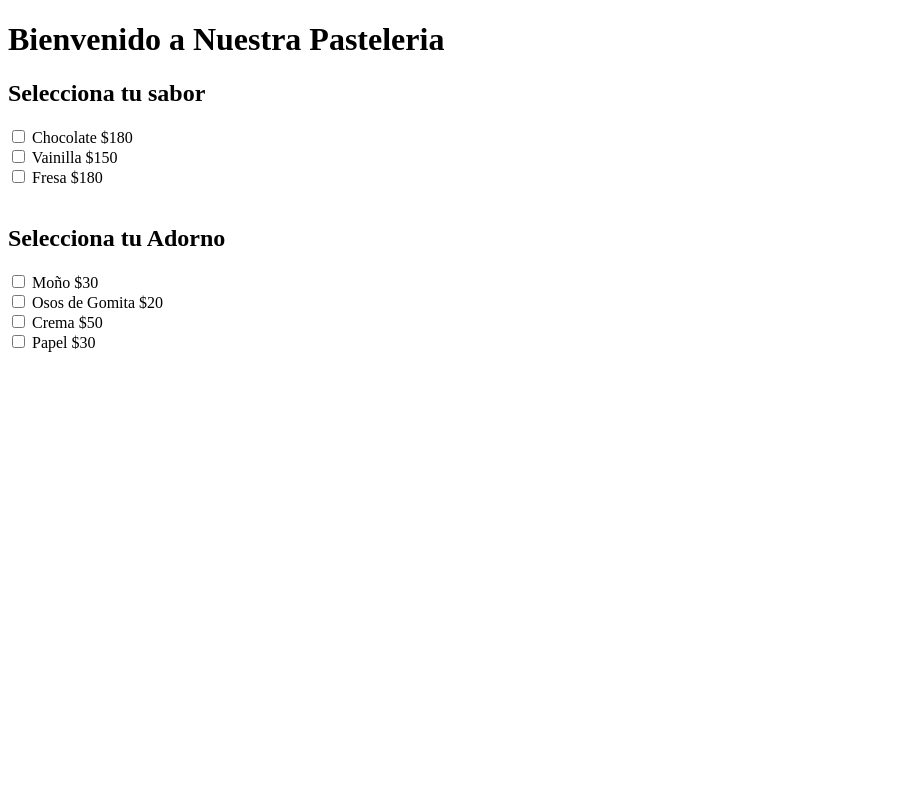
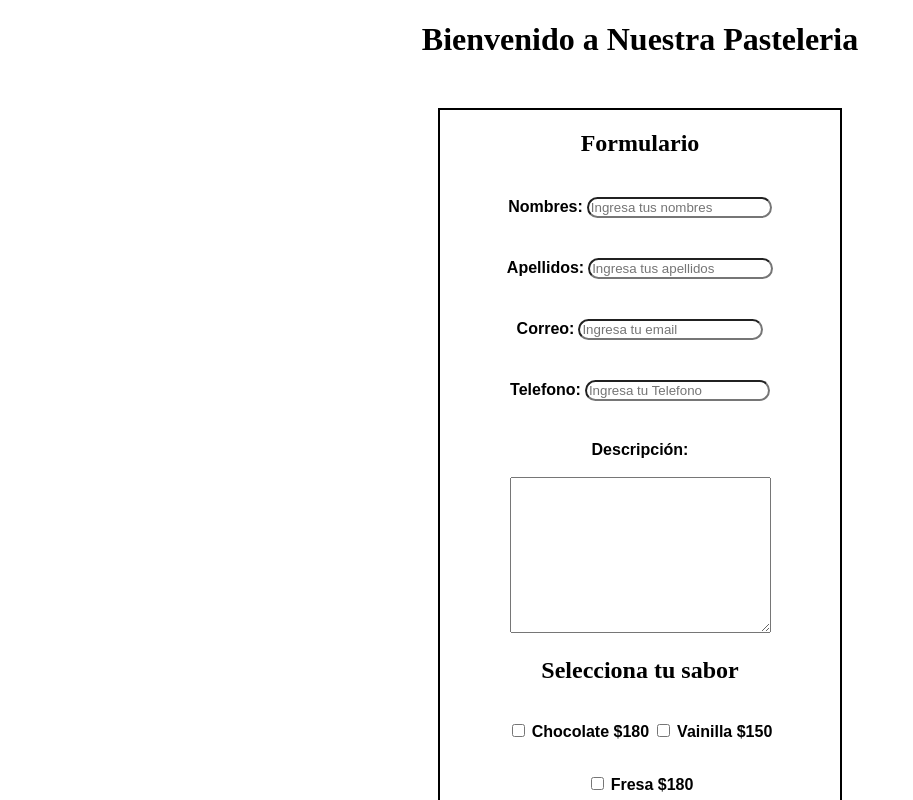
Before and after one commit to Niko5199/HTMLJosueLaunchX, a plain HTML site: page Index.html in a window 1280 px wide. Shown: the top 800 px of the page, without its empty margins (0-913 px from the left). Drawn offline with Linux system fonts and the light colour scheme.

Commit message:
Terminando el Formulario de Clientes

```diff
--- a/Index.html
+++ b/Index.html
@@ -6,16 +6,28 @@
     <meta http-equiv="X-UA-Compatible" content="IE=edge" />
     <meta name="viewport" content="width=device-width, initial-scale=1.0" />
     <title>Document</title>
+    <link rel="stylesheet" href="styles.css">
 </head>
 
 <body>
-    <h1>Bienvenido a Nuestra Pasteleria</h1>
-    <div class="form">
-        <!-- El cliente de la pastelería necesita ver los diferentes sabores de pasteles,
-            así como los precios de cada uno. -->
+    <h1 style="text-align: center;">Bienvenido a Nuestra Pasteleria</h1>
+    <div class="box">
+        <form action="">
+            <h2>Formulario</h2>
+            <label for="name" class="label">Nombres:</label>
+            <input type="text" placeholder="Ingresa tus nombres" maxlength="30"><br>
+            <label for="name" class="label">Apellidos:</label>
+            <input type="text" placeholder="Ingresa tus apellidos" maxlength="30"><br>
+            <label for="name" class="label">Correo:</label>
+            <input type="email" placeholder="Ingresa tu email"><br>
+            <label for="name" class="label">Telefono:</label>
+            <input type="tel" placeholder="Ingresa tu Telefono"><br>
+            <label for="descripcion" class="descripcion">Descripción:</label><br>
+            <textarea name="texto" id="textarea" cols="30" rows="10"></textarea>
+
             <h2>Selecciona tu sabor</h2>
             <input type="checkbox" id="sabor1" name="sabor1" value="Chocolate" />
-        <label for="sabor1">Chocolate $180</label><br />
+            <label for="sabor1">Chocolate $180</label>
             <input type="checkbox" id="sabor2" name="sabor2" value="Vainilla" />
             <label for="sabor2">Vainilla $150</label><br />
             <input type="checkbox" id="sabor3" name="sabor3" value="Fresa" />
@@ -27,15 +39,15 @@
             <input type="checkbox" id="adorno1" class="adorno1" value="moño" />
             <label for="adorno1">Moño $30</label><br>
             <input type="checkbox" id="adorno2" class="adorno2" value="osos" />
-        <label for="adorno2">Osos de Gomita $20<label><br>
+            <label for="adorno2">Osos de Gomita $20</label><br>
             <input type="checkbox" id="adorno3" class="adorno3" value="crema" />
             <label for="adorno3">Crema $50</label><br>
             <input type="checkbox" id="adorno1" class="adorno1" value="papel" />
             <label for="adorno1">Papel $30</label><br>
 
+            <button type="submit" class="btn">Hacer Pedido</button>
+        </form>
 
-                <!-- El cliente de la pastelería tendrá la posibilidad de combinar sabores dependiendo
-       de sus preferencias. -->
     </div>
 </body>
 
```
Lines whose indentation alone changed are shown as unchanged.
